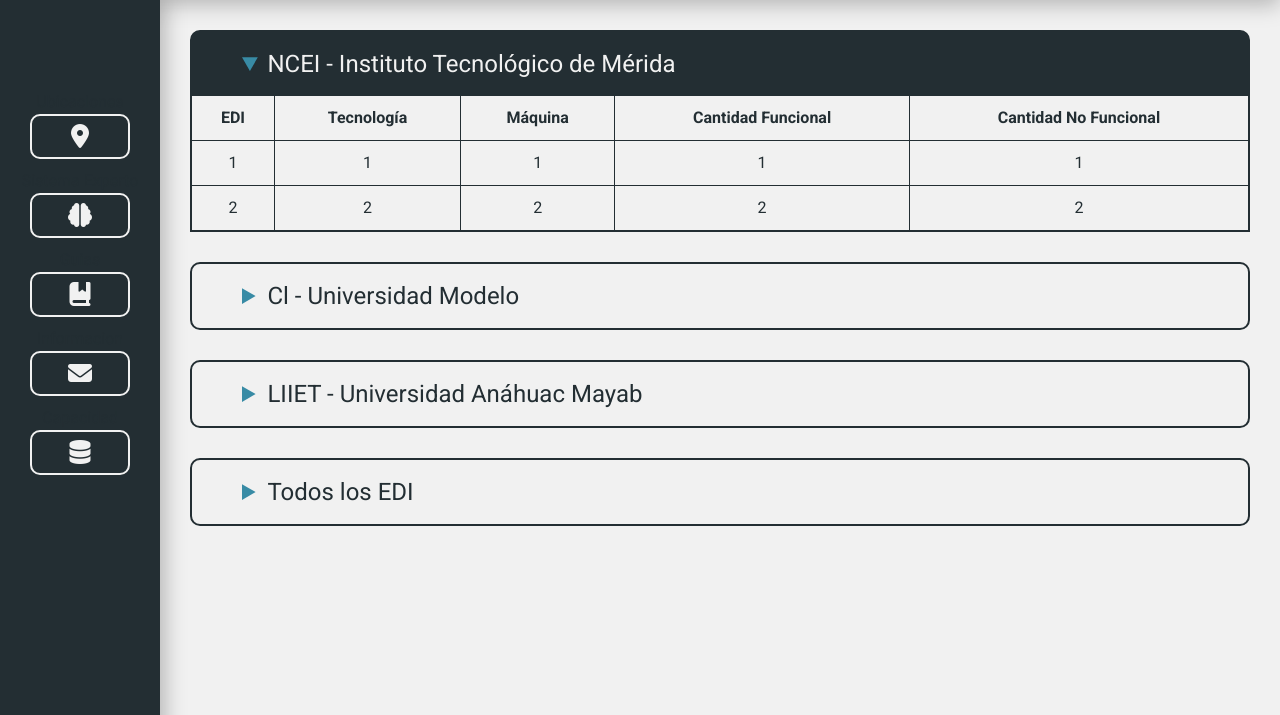
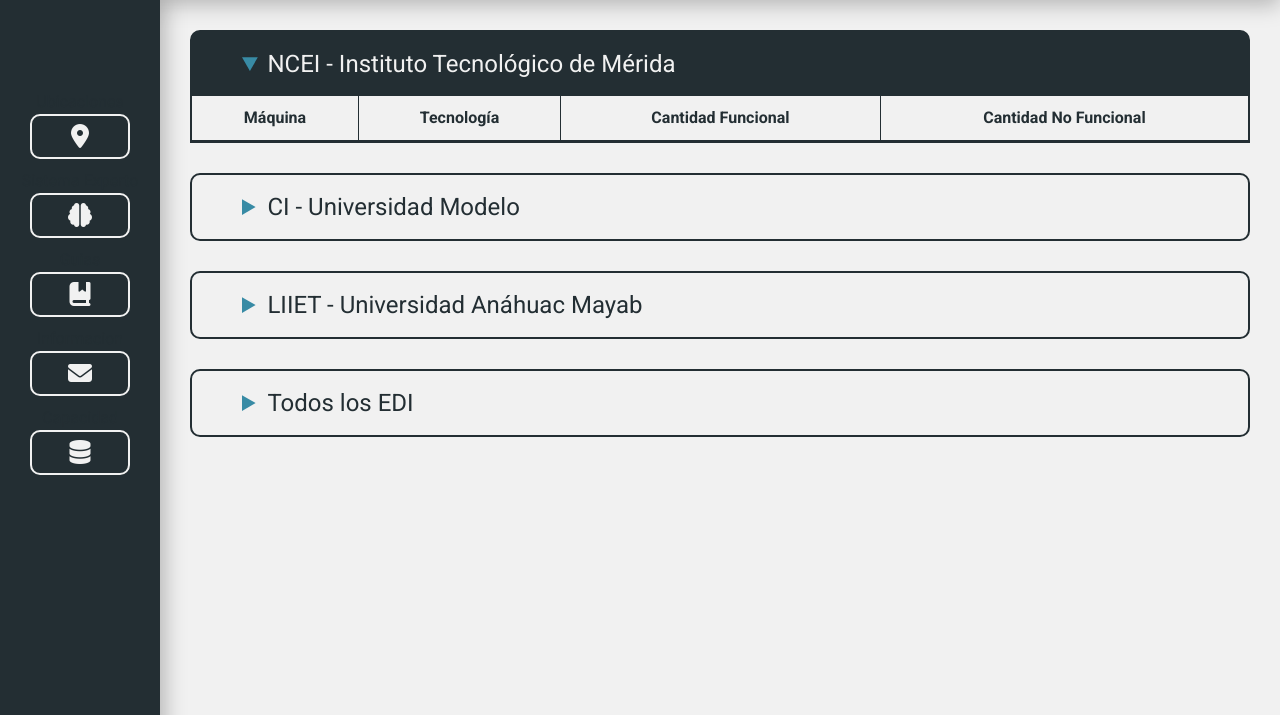
Before and after one commit to DenilsonNM/3DPrinter-Explorer, a PHP site: page /php/main/main-capacidad.php in a window 1280 px wide, after a click on "NCEI - Instituto Tecnológico de Mérida". Shown: the part 85-800 px from the top of the page. Run offline with PHP 8.4, Linux system fonts and the light colour scheme; the visitor is signed in with stand-in values (Sample User, id 1); tables that the repository leaves empty or names only in its code hold one stand-in row (values such as "Sample post"); lists and menus that the app fills with data are empty; some libraries are stand-ins or nearby versions.

Commit message:
capacidad instalada completado, avance del sistema experto

```diff
--- a/css/main/styles-main.css
+++ b/css/main/styles-main.css
@@ -216,6 +216,10 @@ summary {
   border: 2px var(--color-dark-blue) solid;
   height: 500px;
   border-radius: 10px;
+  display: flex;
+  justify-content: center;
+  align-items: center;
+  background-color: black;
 }
 
 /* ---------------CORREO---------------- */
--- a/php/main/main-capacidad.php
+++ b/php/main/main-capacidad.php
@@ -27,62 +27,164 @@ require "proteccion.php"
 
   <article class="arti-main">
 
+    <?php
+    require "../conexion.php";
+    ?>
+
     <details class="arti-detail">
       <summary class="arti-sumary">NCEI - Instituto Tecnológico de Mérida</summary>
 
       <div class="arti-sum-div2">
 
         <table class="table_cap">
+
           <thead>
             <tr>
-              <th>EDI</th>
+              <th>Máquina</th>
               <th>Tecnología</th>
-              <th>Máquina</th>
               <th>Cantidad Funcional</th>
               <th>Cantidad No Funcional</th>
             </tr>
           </thead>
+
           <tbody>
-            <tr>
-              <td>1</td>
-              <td>1</td>
-              <td>1</td>
-              <td>1</td>
-              <td>1</td>
-            </tr>
-            <tr>
-              <td>2</td>
-              <td>2</td>
-              <td>2</td>
-              <td>2</td>
-              <td>2</td>
-            </tr>
+            <?php
+            $cap_ins = "SELECT * FROM capacidad WHERE nom_edi = 'NCEI' ORDER BY id_maquina ASC";
+            $resultado = mysqli_query($conectar, $cap_ins);
+            while ($row = mysqli_fetch_assoc($resultado)) {
+            ?>
+              <tr>
+                <td><?php echo $row["maquina"]; ?></td>
+                <td><?php echo $row["tecnologia"]; ?></td>
+                <td><?php echo $row["cant_fun"]; ?></td>
+                <td><?php echo $row["cant_no_fun"]; ?></td>
+              </tr>
+            <?php
+            }
+            mysqli_free_result($resultado);
+            ?>
           </tbody>
         </table>
       </div>
     </details>
 
+    <!-- ------------------------------------- -->
+
     <details class="arti-detail">
-      <summary class="arti-sumary">Cl - Universidad Modelo</summary>
-      <div class="arti-sum-div">
-        <p>aqui va la tabla wey</p>
+      <summary class="arti-sumary">CI - Universidad Modelo</summary>
+
+      <div class="arti-sum-div2">
+
+        <table class="table_cap">
+
+          <thead>
+            <tr>
+              <th>Máquina</th>
+              <th>Tecnología</th>
+              <th>Cantidad Funcional</th>
+              <th>Cantidad No Funcional</th>
+            </tr>
+          </thead>
+
+          <tbody>
+            <?php
+            $cap_ins = "SELECT * FROM capacidad WHERE nom_edi = 'CI' ORDER BY id_maquina ASC";
+            $resultado = mysqli_query($conectar, $cap_ins);
+            while ($row = mysqli_fetch_assoc($resultado)) {
+            ?>
+              <tr>
+                <td><?php echo $row["maquina"]; ?></td>
+                <td><?php echo $row["tecnologia"]; ?></td>
+                <td><?php echo $row["cant_fun"]; ?></td>
+                <td><?php echo $row["cant_no_fun"]; ?></td>
+              </tr>
+            <?php
+            }
+            mysqli_free_result($resultado);
+            ?>
+          </tbody>
+        </table>
       </div>
     </details>
 
+    <!-- ------------------------------------- -->
+
     <details class="arti-detail">
       <summary class="arti-sumary">LIIET - Universidad Anáhuac Mayab</summary>
-      <div class="arti-sum-div">
-        <p>aqui va la tabla wey</p>
+      <div class="arti-sum-div2">
+        <table class="table_cap">
+
+          <thead>
+            <tr>
+              <th>Máquina</th>
+              <th>Tecnología</th>
+              <th>Cantidad Funcional</th>
+              <th>Cantidad No Funcional</th>
+            </tr>
+          </thead>
+
+          <tbody>
+            <?php
+            $cap_ins = "SELECT * FROM capacidad WHERE nom_edi = 'LIIET' ORDER BY id_maquina ASC";
+            $resultado = mysqli_query($conectar, $cap_ins);
+            while ($row = mysqli_fetch_assoc($resultado)) {
+            ?>
+              <tr>
+                <td><?php echo $row["maquina"]; ?></td>
+                <td><?php echo $row["tecnologia"]; ?></td>
+                <td><?php echo $row["cant_fun"]; ?></td>
+                <td><?php echo $row["cant_no_fun"]; ?></td>
+              </tr>
+            <?php
+            }
+            mysqli_free_result($resultado);
+            ?>
+          </tbody>
+        </table>
       </div>
     </details>
 
+    <!-- ------------------------------------- -->
+
     <details class="arti-detail">
       <summary class="arti-sumary">Todos los EDI</summary>
-      <div class="arti-sum-div">
-        <p>aqui va la tabla wey</p>
+      <div class="arti-sum-div2">
+        <table class="table_cap">
+
+          <thead>
+            <tr>
+              <th>EDI</th>
+              <th>Máquina</th>
+              <th>Tecnología</th>
+              <th>Cantidad Funcional</th>
+              <th>Cantidad No Funcional</th>
+            </tr>
+          </thead>
+
+          <tbody>
+            <?php
+            $cap_ins = "SELECT * FROM capacidad ORDER BY id_maquina ASC";
+            $resultado = mysqli_query($conectar, $cap_ins);
+            while ($row = mysqli_fetch_assoc($resultado)) {
+            ?>
+              <tr>
+                <td><?php echo $row["nom_edi"]; ?></td>
+                <td><?php echo $row["maquina"]; ?></td>
+                <td><?php echo $row["tecnologia"]; ?></td>
+                <td><?php echo $row["cant_fun"]; ?></td>
+                <td><?php echo $row["cant_no_fun"]; ?></td>
+              </tr>
+            <?php
+            }
+            mysqli_free_result($resultado);
+            ?>
+          </tbody>
+        </table>
       </div>
     </details>
+
   </article>
+
 
 </body>
 
--- a/php/main/main-sistema-experto.php
+++ b/php/main/main-sistema-experto.php
@@ -26,7 +26,9 @@ require "proteccion.php"
   ?>
 
   <article class="arti-main">
-    <div class="sisexp"></div>
+    <div class="sisexp">
+      <img src="../../pictures/xd.jpg" alt="">
+    </div>
   </article>
 
 </body>
```
Also changed, not shown: pictures/xd.jpg (added).
